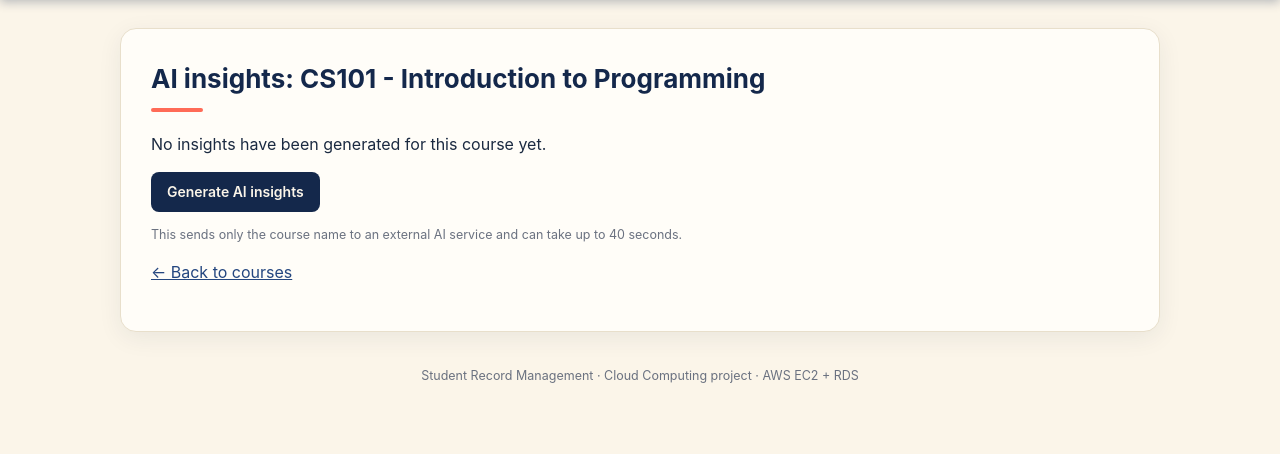
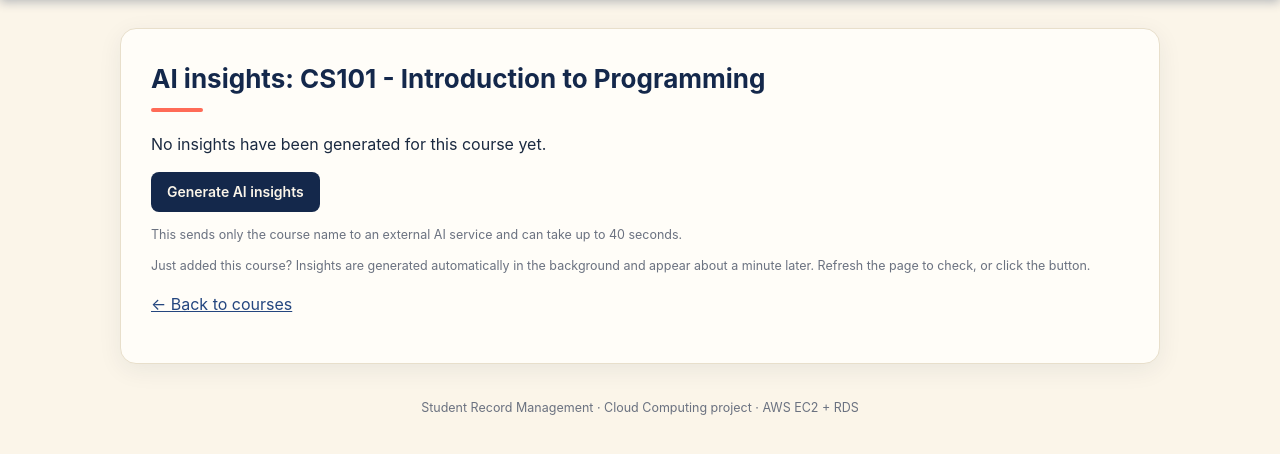
Before and after one commit to DeekshaR06/Student-record-management, a Flask app: page /courses/1/insights in a window 1280 px wide. Shown: the part 62-516 px from the top of the page. Run offline with Flask 3, Linux system fonts and the light colour scheme; the visitor is signed in with stand-in values (Sample User, id 1); data comes from the database, SQL or seed files in the repository; data that the repository does not hold is empty; parts of the project's set-up code (start-up, migrations or seed data) failed here and were passed over.

Commit message:
Generate AI insights automatically for new courses, show status, log blocked requests

```diff
--- a/app.py
+++ b/app.py
@@ -4,6 +4,7 @@ import json
 import os
 import re
 import secrets
+import threading
 from datetime import timedelta
 from functools import wraps
 
@@ -29,8 +30,9 @@ DUMMY_HASH = generate_password_hash("not-a-real-password")
 USERNAME_RE = re.compile(r"^[A-Za-z0-9_.-]{3,30}$")
 MAX_FAILED_LOGINS = 5
 AI_USER_HOURLY_LIMIT = int(os.getenv("AI_USER_HOURLY_LIMIT", "5"))
-AI_DAILY_LIMIT = int(os.getenv("AI_DAILY_LIMIT", "20"))  # protects the free-tier quota
+AI_DAILY_LIMIT = int(os.getenv("AI_DAILY_LIMIT", "30"))  # protects the free-tier quota
 AI_CACHE_DAYS = int(os.getenv("AI_CACHE_DAYS", "30"))
+AI_AUTO = os.getenv("AI_AUTO_INSIGHTS", "1") == "1"  # generate insights when a course is added
 
 
 # ---------- Database helper ----------
@@ -67,11 +69,11 @@ def client_ip():
     return request.headers.get("X-Real-IP") or request.remote_addr
 
 
-def audit(action, entity=None, entity_id=None, details=None, username=None):
+def audit(action, entity=None, entity_id=None, details=None, username=None, user_id=None):
     if has_request_context():
         uid, uname = session.get("user_id"), username or session.get("username")
-    else:
-        uid, uname = None, username or "system"
+    else:  # background jobs and scripts pass the acting user explicitly
+        uid, uname = user_id, username or "system"
     query("INSERT INTO audit_log (user_id, username, action, entity, entity_id, details, ip_address) "
           "VALUES (%s,%s,%s,%s,%s,%s,%s)",
           (uid, (uname or "")[:50] or None, action, entity, entity_id,
@@ -328,11 +330,15 @@ def courses():
             cid = query("INSERT INTO courses (course_code,course_name,credits) VALUES (%s,%s,%s)",
                         (d["course_code"], d["course_name"], d["credits"]))
             audit("CREATE", "course", cid, d)
-            flash("Course added.")
+            started = start_auto_insight(cid, d["course_name"])
+            flash("Course added. AI insights are being generated and will be ready in about a minute."
+                  if started else "Course added.")
         except pymysql.err.IntegrityError:
             flash("Course code already exists.")
         return redirect(url_for("courses"))
-    return render_template("courses.html", rows=query("SELECT * FROM courses ORDER BY course_id"))
+    rows = query("SELECT c.*, (i.course_id IS NOT NULL) AS has_insight FROM courses c "
+                 "LEFT JOIN course_insights i ON i.course_id = c.course_id ORDER BY c.course_id")
+    return render_template("courses.html", rows=rows)
 
 
 @app.route("/courses/<int:cid>/delete", methods=["POST"])
@@ -439,6 +445,36 @@ def store_insight(cid, r):
           (cid, r["text"], json.dumps(r["sources"]), r["model"], int(r["grounded"])))
 
 
+def ai_configured():
+    key = "GROQ_API_KEY" if os.getenv("AI_PROVIDER", "gemini").lower() == "groq" else "GEMINI_API_KEY"
+    return bool(os.getenv(key))
+
+
+def _auto_insight(cid, name, user_id, username):
+    """Runs in a background thread: generate and save the insight for a newly added course."""
+    try:
+        if ai_attempts(24) >= AI_DAILY_LIMIT:
+            return
+        r = ai_insights.generate_insight(name)
+        store_insight(cid, r)
+        audit("AI_INSIGHT", "course", cid, {"model": r["model"], "web_search": r["grounded"], "auto": True},
+              username=username, user_id=user_id)
+    except ai_insights.AIError as e:
+        audit("AI_FAILED", "course", cid, {"reason": str(e), "auto": True}, username=username, user_id=user_id)
+    except Exception:
+        app.logger.exception("automatic AI insight failed for course %s", cid)
+
+
+def start_auto_insight(cid, name):
+    """Starts background generation if enabled, configured and under the daily limit. Returns the thread."""
+    if not (AI_AUTO and ai_configured()) or ai_attempts(24) >= AI_DAILY_LIMIT:
+        return None
+    t = threading.Thread(target=_auto_insight, args=(cid, name, session.get("user_id"), session.get("username")),
+                         daemon=True)
+    t.start()
+    return t
+
+
 @app.route("/courses/<int:cid>/insights", methods=["GET", "POST"])
 def course_insights(cid):
     course = query("SELECT * FROM courses WHERE course_id=%s", (cid,), one=True)
@@ -451,8 +487,10 @@ def course_insights(cid):
         if cached and cached["age_days"] < AI_CACHE_DAYS and not force:
             flash("Insights are already up to date.")
         elif ai_attempts(1, session["user_id"]) >= AI_USER_HOURLY_LIMIT:
+            audit("AI_BLOCKED", "course", cid, {"reason": "hourly limit reached"})
             flash(f"You have reached the limit of {AI_USER_HOURLY_LIMIT} AI requests per hour. Please try later.")
         elif ai_attempts(24) >= AI_DAILY_LIMIT:
+            audit("AI_BLOCKED", "course", cid, {"reason": "daily limit reached"})
             flash("The daily AI request limit has been reached. Please try again tomorrow.")
         else:
             try:
@@ -466,7 +504,8 @@ def course_insights(cid):
         return redirect(url_for("course_insights", cid=cid))
     sections = ai_insights.parse_sections(cached["insight"]) if cached else []
     return render_template("course_insights.html", course=course, insight=cached, sections=sections,
-                           sources=safe_sources(cached["sources"]) if cached else [])
+                           sources=safe_sources(cached["sources"]) if cached else [],
+                           auto_ai=AI_AUTO and ai_configured())
 
 
 # ---------- Reports ----------
@@ -540,7 +579,7 @@ def delete_user(uid):
 
 
 ACTIONS = ("CREATE", "UPDATE", "DELETE", "LOGIN", "LOGOUT", "LOGIN_FAILED", "LOGIN_BLOCKED",
-           "AI_INSIGHT", "AI_FAILED")
+           "AI_INSIGHT", "AI_FAILED", "AI_BLOCKED")
 ENTITIES = ("student", "course", "enrollment", "user", "demo_data")
 
 
--- a/static/style.css
+++ b/static/style.css
@@ -70,7 +70,7 @@ tbody tr:hover td{background:#FFF1E6}
 .pill.create{background:#DDF3E7;color:#14573A}.pill.update{background:#DCE8FB;color:#1B3F7A}
 .pill.delete,.pill.ai_failed{background:#FBDADA;color:#8C1D18}
 .pill.login{background:#E8E4F7;color:#3D3380}.pill.logout{background:#EDEAE2;color:#555}
-.pill.login_failed,.pill.login_blocked{background:#FFE3C7;color:#8A4B00}
+.pill.login_failed,.pill.login_blocked,.pill.ai_blocked{background:#FFE3C7;color:#8A4B00}
 .pill.ai_insight{background:#EBDDF7;color:#5B2A86}
 .pill.admin{background:var(--coral);color:var(--navy)}.pill.viewer{background:var(--cream-2);color:var(--navy)}
 .chips{display:flex;gap:8px;flex-wrap:wrap}.chip{background:var(--cream-2);border:1px solid var(--line);padding:4px 12px;border-radius:999px;font-size:13px}
--- a/templates/course_insights.html
+++ b/templates/course_insights.html
@@ -9,6 +9,7 @@
 <p>No insights have been generated for this course yet.</p>
 <form method="post" onsubmit="var b=this.querySelector('button');b.disabled=true;b.textContent='Generating... please wait'"><input type="hidden" name="csrf_token" value="{{ csrf_token() }}"><button class="btn">Generate AI insights</button></form>
 <p class="muted small">This sends only the course name to an external AI service and can take up to 40 seconds.</p>
+{% if auto_ai %}<p class="muted small">Just added this course? Insights are generated automatically in the background and appear about a minute later. Refresh the page to check, or click the button.</p>{% endif %}
 {% endif %}
 <p><a href="/courses">&larr; Back to courses</a></p>
 {% endblock %}
--- a/templates/courses.html
+++ b/templates/courses.html
@@ -6,7 +6,8 @@
 <button class="btn">Add Course</button></form>{% endif %}
 <div class="table-wrap"><table><thead><tr><th>Code</th><th>Name</th><th>Credits</th><th>AI</th>{% if is_admin %}<th></th>{% endif %}</tr></thead><tbody>
 {% for r in rows %}<tr><td><b>{{ r.course_code }}</b></td><td>{{ r.course_name }}</td><td>{{ r.credits }}</td>
-<td><a class="btn ghost" href="/courses/{{ r.course_id }}/insights">AI Insights</a></td>
+<td>{% if r.has_insight %}<span class="pill create">Ready</span>{% else %}<span class="pill">Not generated</span>{% endif %}
+<a class="btn ghost" href="/courses/{{ r.course_id }}/insights">AI Insights</a></td>
 {% if is_admin %}<td><form class="inline" method="post" action="/courses/{{ r.course_id }}/delete" onsubmit="return confirm('Delete this course?')"><input type="hidden" name="csrf_token" value="{{ csrf_token() }}">
 <button class="btn del">Delete</button></form></td>{% endif %}</tr>{% endfor %}</tbody></table></div>
 {% endblock %}
```
Also changed, not shown: tests/test_ai_insights.py (+60 -0 lines), README.md, 1 other file.
